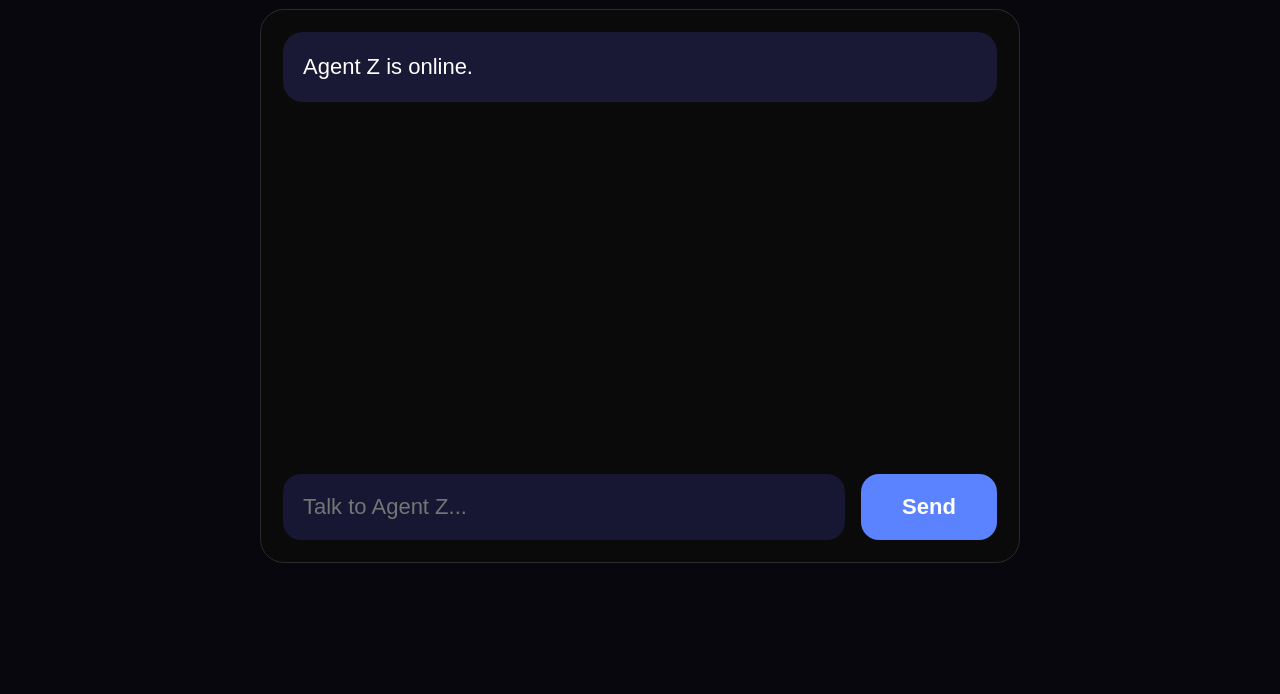
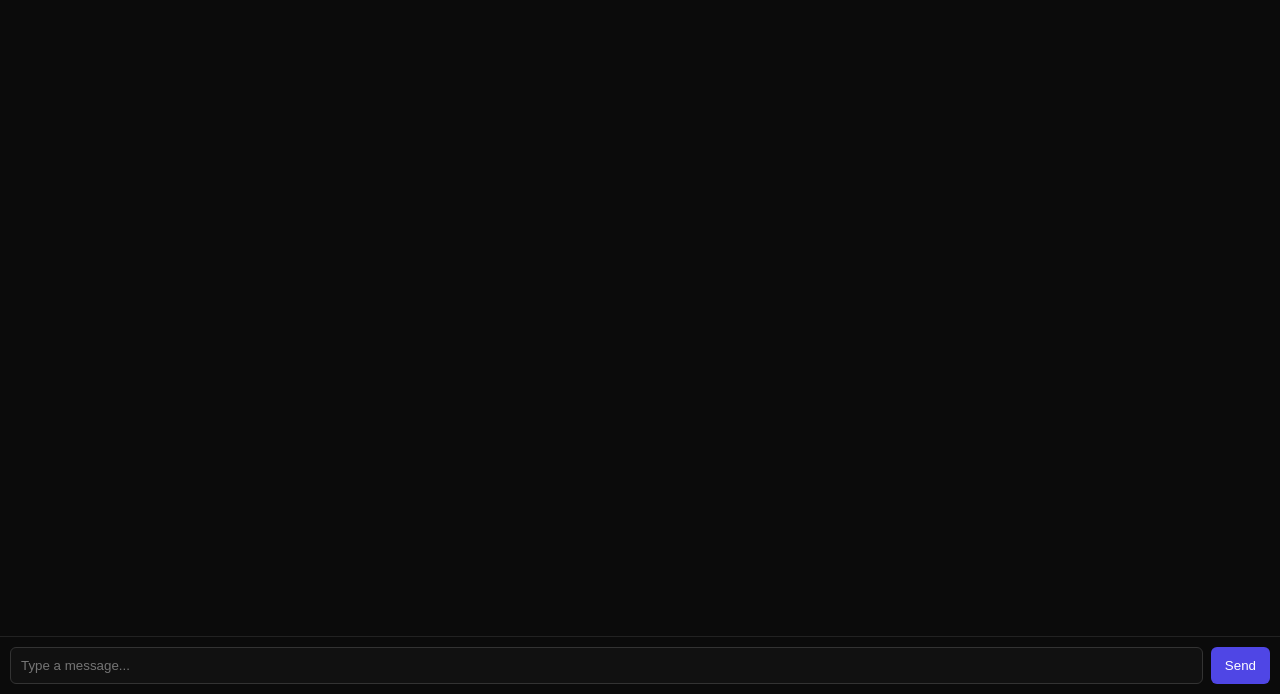
Before and after one commit to johnblick187-a11y/Fuckyou, a website: page public/index.html in a window 1280 px wide. Shown: the part 106-800 px from the top of the page. Drawn offline with Linux system fonts and the light colour scheme.

Commit message:
Update index.html

```diff
--- a/public/index.html
+++ b/public/index.html
@@ -1,171 +1,126 @@
-<!doctype html>
+<!DOCTYPE html>
 <html lang="en">
 <head>
   <meta charset="UTF-8" />
-  <meta name="viewport" content="width=device-width, initial-scale=1.0" />
+  <meta name="viewport" content="width=device-width, initial-scale=1.0"/>
   <title>Agent Z</title>
+
   <style>
     body {
       margin: 0;
-      font-family: Arial, sans-serif;
-      background: #07070d;
-      color: #fff;
+      font-family: -apple-system, BlinkMacSystemFont;
+      background: #0b0b0b;
+      color: white;
+      display: flex;
+      flex-direction: column;
+      height: 100vh;
     }
 
-    .wrap {
-      max-width: 760px;
-      margin: 0 auto;
-      padding: 24px 20px 40px;
+    header {
+      padding: 16px;
+      font-weight: bold;
+      border-bottom: 1px solid #222;
     }
 
-    h1 {
-      font-size: 48px;
-      margin: 12px 0 24px;
-    }
-
-    .panel {
-      background: #0a0a0a;
-      border: 1px solid #2b2b2b;
-      border-radius: 24px;
-      padding: 22px;
-      min-height: 500px;
-    }
-
-    .chat {
-      min-height: 420px;
-      max-height: 60vh;
+    #chat {
+      flex: 1;
       overflow-y: auto;
-      display: flex;
-      flex-direction: column;
-      gap: 16px;
-      white-space: pre-wrap;
+      padding: 16px;
     }
 
     .msg {
-      padding: 20px;
-      border-radius: 20px;
-      font-size: 22px;
-      line-height: 1.35;
+      margin-bottom: 12px;
+      padding: 10px;
+      border-radius: 8px;
+      max-width: 80%;
     }
 
     .user {
-      background: #223258;
+      background: #1e1e1e;
+      align-self: flex-end;
     }
 
-    .agent {
-      background: #191936;
+    .ai {
+      background: #111;
+      border: 1px solid #333;
+      align-self: flex-start;
     }
 
-    form {
+    #inputBar {
       display: flex;
-      gap: 16px;
-      margin-top: 22px;
+      padding: 10px;
+      border-top: 1px solid #222;
     }
 
     input {
       flex: 1;
-      padding: 20px;
-      border: none;
-      border-radius: 18px;
-      background: #171733;
-      color: #fff;
-      font-size: 22px;
-      outline: none;
+      padding: 10px;
+      background: #111;
+      border: 1px solid #333;
+      color: white;
+      border-radius: 6px;
     }
 
     button {
-      min-width: 136px;
-      padding: 20px 24px;
+      margin-left: 8px;
+      padding: 10px 14px;
+      background: #4f46e5;
       border: none;
-      border-radius: 18px;
-      background: #5b82ff;
+      border-radius: 6px;
       color: white;
-      font-size: 22px;
-      font-weight: 700;
-    }
-
-    button:disabled,
-    input:disabled {
-      opacity: 0.7;
     }
   </style>
 </head>
+
 <body>
-  <div class="wrap">
-    <h1>Agent Z</h1>
 
-    <div class="panel">
-      <div id="chat" class="chat">
-        <div class="msg agent">Agent Z is online.</div>
-      </div>
+<header>Agent Z</header>
 
-      <form id="form">
-        <input
-          id="input"
-          type="text"
-          placeholder="Talk to Agent Z..."
-          autocomplete="off"
-        />
-        <button id="sendBtn" type="submit">Send</button>
-      </form>
-    </div>
+<div id="chat"></div>
+
+<div id="inputBar">
+  <input id="msg" placeholder="Type a message..." />
+  <button onclick="send()">Send</button>
 </div>
 
 <script>
   const chat = document.getElementById("chat");
-    const form = document.getElementById("form");
-    const input = document.getElementById("input");
-    const sendBtn = document.getElementById("sendBtn");
 
-    function add(role, text) {
+  function addMessage(text, role) {
     const div = document.createElement("div");
     div.className = "msg " + role;
-      div.textContent = text;
+    div.innerText = text;
     chat.appendChild(div);
     chat.scrollTop = chat.scrollHeight;
   }
 
-    form.addEventListener("submit", async (e) => {
-      e.preventDefault();
+  async function send() {
+    const input = document.getElementById("msg");
+    const message = input.value.trim();
+    if (!message) return;
 
-      const msg = input.value.trim();
-      if (!msg) return;
+    addMessage(message, "user");
+    input.value = "";
 
-      add("user", msg);
-      input.value = "";
-      input.disabled = true;
-      sendBtn.disabled = true;
+    addMessage("...", "ai");
 
     try {
-        const res = await fetch("/ask", {
+      const res = await fetch("/api/chat", {
         method: "POST",
         headers: {
           "Content-Type": "application/json"
         },
-          body: JSON.stringify({ input: msg })
+        body: JSON.stringify({ message })
       });
 
       const data = await res.json();
 
-        if (!res.ok) {
-          throw new Error(data.output || "Request failed");
+      chat.lastChild.innerText = data.reply || "No response";
+    } catch (err) {
+      chat.lastChild.innerText = "Error talking to Agent Z";
     }
+  }
+</script>
 
-        let output = data.output;
-
-        if (output && typeof output === "object" && output.reply) {
-          output = output.reply;
-        }
-
-        add("agent", output || "No response");
-      } catch (err) {
-        add("agent", `Error: ${err.message}`);
-      } finally {
-        input.disabled = false;
-        sendBtn.disabled = false;
-        input.focus();
-      }
-    });
-  </script>
 </body>
 </html>
```
Lines whose indentation alone changed are shown as unchanged.
